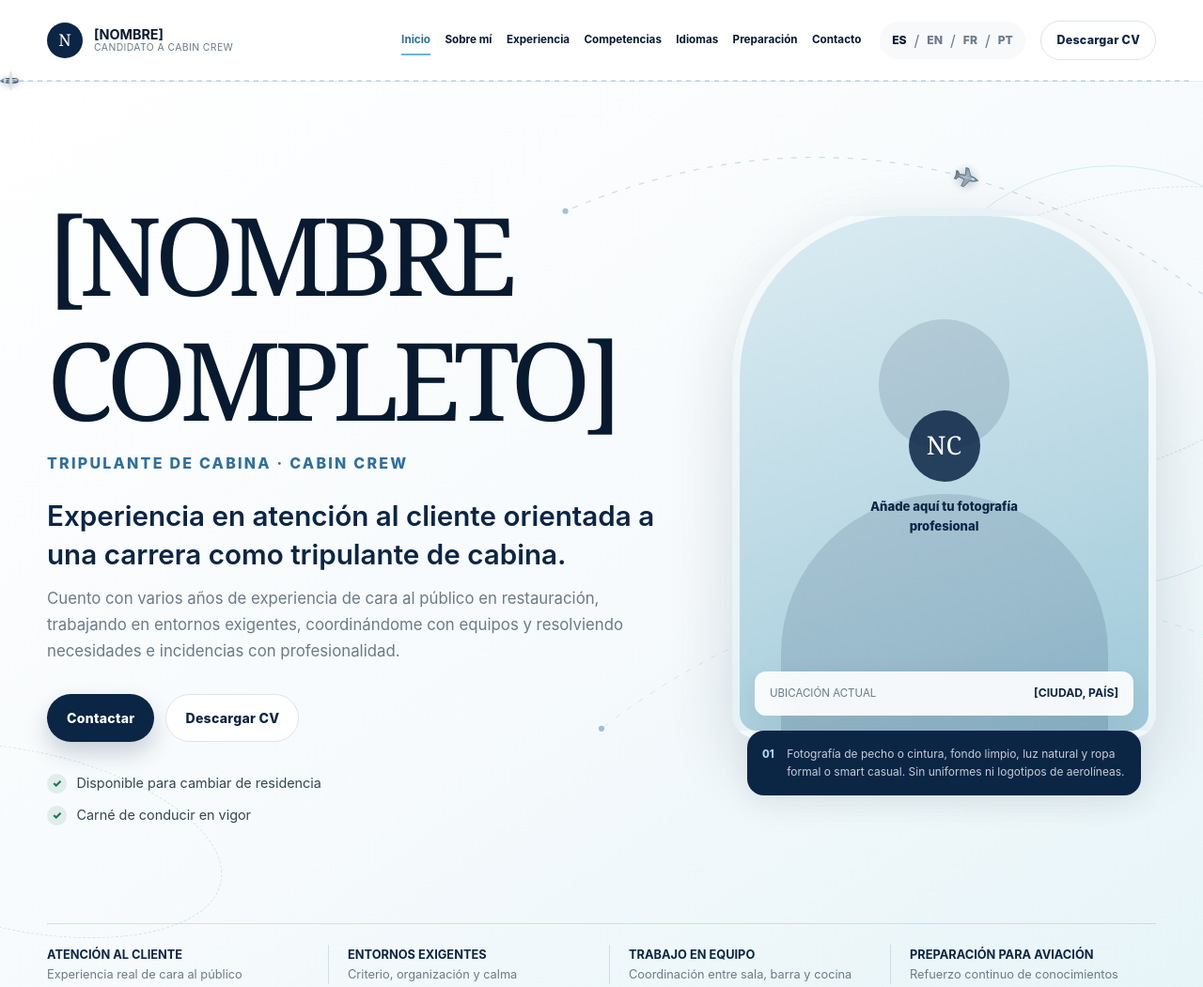
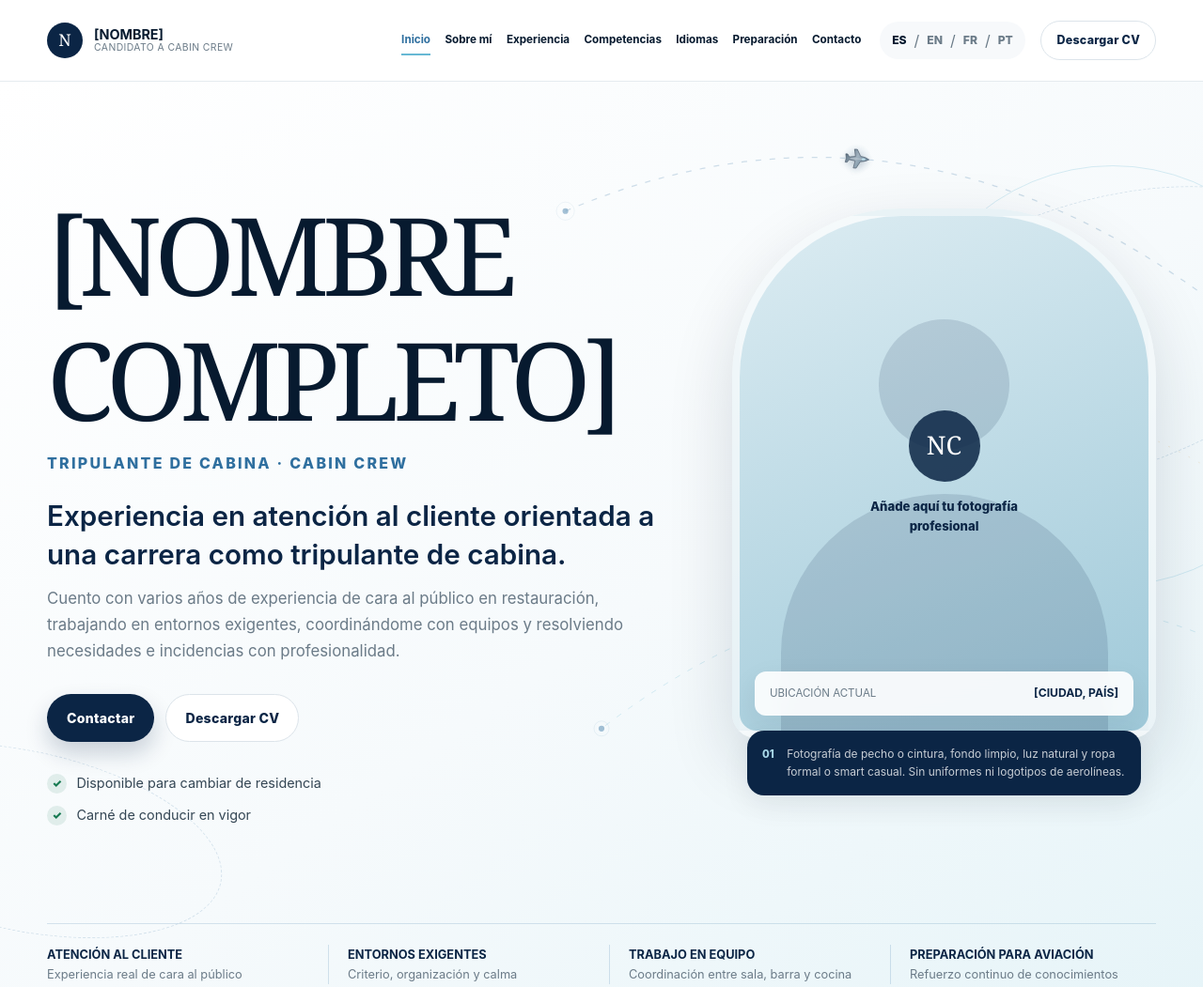
Before and after one commit to JoseAQuinto/PortfolioWeb-CabinCrew, a plain HTML site: page index.html in a window 1280 px wide. Shown: the top 1051 px of the page at 94% size. Drawn offline with Linux system fonts and the light colour scheme.

Commit message:
Revert "feat: add aviation scroll progress detail"
This reverts commit a9b618f5fca8b45934e1ed49d22efd61b604877e.

```diff
--- a/css/styles.css
+++ b/css/styles.css
@@ -261,66 +261,6 @@
   backdrop-filter: blur(14px);
 }
 
-.scroll-flight-progress {
-  position: absolute;
-  z-index: 101;
-  right: 0;
-  bottom: -1px;
-  left: 0;
-  height: 2px;
-  pointer-events: none;
-}
-
-.scroll-flight-track {
-  position: absolute;
-  inset: 0 10px;
-  background: repeating-linear-gradient(90deg, rgba(47, 111, 159, 0.2) 0 5px, transparent 5px 10px);
-}
-
-.scroll-flight-complete {
-  position: absolute;
-  inset: 0 auto 0 0;
-  width: var(--flight-progress, 0%);
-  background: linear-gradient(90deg, var(--sky-300), var(--sky-500));
-}
-
-.scroll-flight-plane {
-  position: absolute;
-  top: 50%;
-  left: var(--flight-progress, 0%);
-  width: 19px;
-  height: 6px;
-  background: linear-gradient(180deg, #f8fafb, #7891a3 72%, #264b65);
-  border: 1px solid rgba(11, 37, 69, 0.62);
-  border-radius: 70% 45% 45% 70%;
-  box-shadow: 0 2px 7px rgba(7, 26, 47, 0.26);
-  transform: translate(-50%, -50%);
-  will-change: left;
-}
-
-.scroll-flight-plane::before,
-.scroll-flight-plane::after {
-  position: absolute;
-  top: 50%;
-  background: linear-gradient(90deg, #294f69, #eef3f6 48%, #6f899b);
-  content: "";
-  transform: translateY(-50%);
-}
-
-.scroll-flight-plane::before {
-  left: 6px;
-  width: 8px;
-  height: 20px;
-  clip-path: polygon(40% 0, 60% 0, 70% 37%, 100% 45%, 100% 55%, 70% 63%, 60% 100%, 40% 100%, 30% 63%, 0 55%, 0 45%, 30% 37%);
-}
-
-.scroll-flight-plane::after {
-  left: 1px;
-  width: 5px;
-  height: 10px;
-  clip-path: polygon(38% 0, 62% 0, 72% 37%, 100% 45%, 100% 55%, 72% 63%, 62% 100%, 38% 100%, 28% 63%, 0 55%, 0 45%, 28% 37%);
-}
-
 .nav-shell {
   display: flex;
   min-height: var(--header-height);
--- a/index.html
+++ b/index.html
@@ -81,12 +81,6 @@
             <a class="button button-small button-outline" href="assets/documents/cv-placeholder.html" download data-cv-link data-i18n="actions.downloadCv">Descargar CV</a>
           </div>
         </nav>
-      </div>
-      <div class="scroll-flight-progress" aria-hidden="true">
-        <div class="scroll-flight-track">
-          <span class="scroll-flight-complete"></span>
-          <span class="scroll-flight-plane"></span>
-        </div>
       </div>
     </header>
 
--- a/js/script.js
+++ b/js/script.js
@@ -719,27 +719,6 @@
   sections.forEach((section) => observer.observe(section));
 }
 
-function setupScrollFlightProgress() {
-  const track = document.querySelector(".scroll-flight-track");
-  if (!track) return;
-
-  let frameId = null;
-  const updateProgress = () => {
-    const scrollableHeight = Math.max(1, document.documentElement.scrollHeight - window.innerHeight);
-    const progress = Math.min(1, Math.max(0, window.scrollY / scrollableHeight));
-    track.style.setProperty("--flight-progress", `${progress * 100}%`);
-    frameId = null;
-  };
-  const requestUpdate = () => {
-    if (frameId) return;
-    frameId = requestAnimationFrame(updateProgress);
-  };
-
-  window.addEventListener("scroll", requestUpdate, { passive: true });
-  window.addEventListener("resize", requestUpdate);
-  updateProgress();
-}
-
 function setupHeroRouteCanvas() {
   const hero = document.querySelector(".hero");
   const canvas = hero?.querySelector(".hero-route-canvas");
@@ -1243,7 +1222,6 @@
   setupFormValidation();
   setupRevealAnimations();
   setupSectionHighlighting();
-  setupScrollFlightProgress();
   setupHeroRouteCanvas();
   setupFlightAnimation();
 }
```
